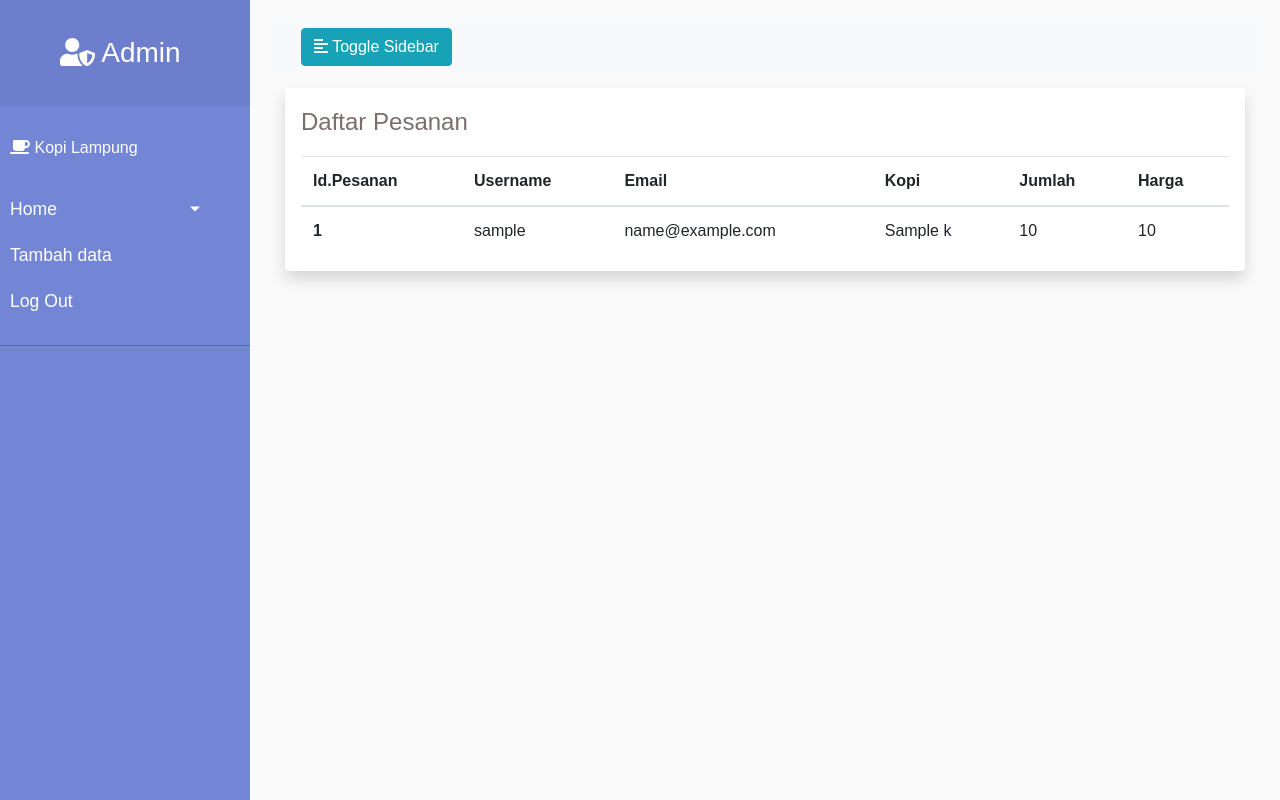
After one commit to asbiqalalawi/ShopCoffee, a CodeIgniter 4 app: the page made by app/Views/kopi/pesanan.php in a window 1280 px wide. The commit adds this page. Run offline with PHP 8.4 and a stand-in for CodeIgniter, Linux system fonts and the light colour scheme; the template is opened without the code that fills it: most values are stand-ins (such as "Sample title", 1, 10 or a date in 2020); some libraries are stand-ins or nearby versions.

Commit message:
add harga

```diff
--- a/app/Models/KopiModel.php
+++ b/app/Models/KopiModel.php
@@ -8,7 +8,7 @@ class KopiModel extends Model
 {
     protected $table = 'kopi';
     protected $useTimestamps = true;
-    protected $allowedFields = ['name', 'slug', 'deskripsi', 'image', 'stock'];
+    protected $allowedFields = ['name', 'slug', 'deskripsi', 'harga', 'image', 'stock'];
 
     public function getKopi($slug = false)
     {
--- a/app/Views/kopi/index.php
+++ b/app/Views/kopi/index.php
@@ -26,6 +26,7 @@
                                 <th scope="col">No.</th>
                                 <th scope="col">Gambar</th>
                                 <th scope="col">Nama Kopi</th>
+                                <th scope="col">Harga</th>
                                 <th scope="col">Stok</th>
                                 <th scope="col">Aksi</th>
                             </tr>
@@ -37,6 +38,7 @@
                                     <th scope="row"><?= $i++; ?></th>
                                     <td><img src="/img/<?= $k['image']; ?>" alt="" class="picture"></td>
                                     <td><?= $k['name']; ?></td>
+                                    <td>Rp. <?= $k['harga']; ?></td>
                                     <td><?= $k['stock']; ?></td>
                                     <td>
                                         <a href="/kopi/<?= $k['slug']; ?>" class="btn btn-success">Detail</a>
--- /dev/null
+++ b/app/Views/kopi/pesanan.php
@@ -0,0 +1,41 @@
+<?= $this->extend('layouts/temp_admin'); ?>
+
+<?= $this->section('content'); ?>
+
+<div class="container">
+    <div class="container-list shadow bg-white rounded">
+        <div class="content mx-3">
+            <div class="row">
+                <div class="col">
+                    <p class="dk mt-3">Daftar Pesanan</p>
+                    <table class="table">
+                        <thead>
+                            <tr>
+                                <th scope="col">Id.Pesanan</th>
+                                <th scope="col">Username</th>
+                                <th scope="col">Email</th>
+                                <th scope="col">Kopi</th>
+                                <th scope="col">Jumlah</th>
+                                <th scope="col">Harga</th>
+                            </tr>
+                        </thead>
+                        <tbody>
+                            <?php $i = 1; ?>
+                            <?php foreach ($pesanan as $p) : ?>
+                                <tr>
+                                    <th scope="row"><?= $i++; ?></th>
+                                    <td><?= $k['username']; ?></td>
+                                    <td><?= $k['email']; ?></td>
+                                    <td><?= $k['name']; ?></td>
+                                    <td><?= $k['jumlah']; ?></td>
+                                    <td><?= $k['harga']; ?></td>
+                                </tr>
+                            <?php endforeach; ?>
+                        </tbody>
+                    </table>
+                </div>
+            </div>
+        </div>
+    </div>
+</div>
+<?= $this->endSection(); ?>
--- a/app/Views/user/user_index.php
+++ b/app/Views/user/user_index.php
@@ -41,6 +41,7 @@
                                 <th scope="col">No.</th>
                                 <th scope="col">Gambar</th>
                                 <th scope="col">Nama Kopi</th>
+                                <th scope="col">Harga</th>
                                 <th scope="col">Stok</th>
                                 <th scope="col">Aksi</th>
                             </tr>
@@ -52,6 +53,7 @@
                                     <th scope="row"><?= $i++; ?></th>
                                     <td><img src="/img/<?= $k['image']; ?>" alt="" class="picture"></td>
                                     <td><?= $k['name']; ?></td>
+                                    <td>Rp. <?= $k['harga']; ?></td>
                                     <td><?= $k['stock']; ?></td>
                                     <td>
                                         <a href="/user/<?= $k['slug']; ?>" class="btn btn-success">Detail</a>
```
Also changed, not shown: app/Controllers/Kopi.php (+14 -0 lines), app/Views/kopi/create.php (+10 -1 lines), app/Views/kopi/detail.php (+8 -1 lines), app/Views/kopi/edit.php (+10 -1 lines), app/Views/user/user_detail.php (+8 -1 lines).
